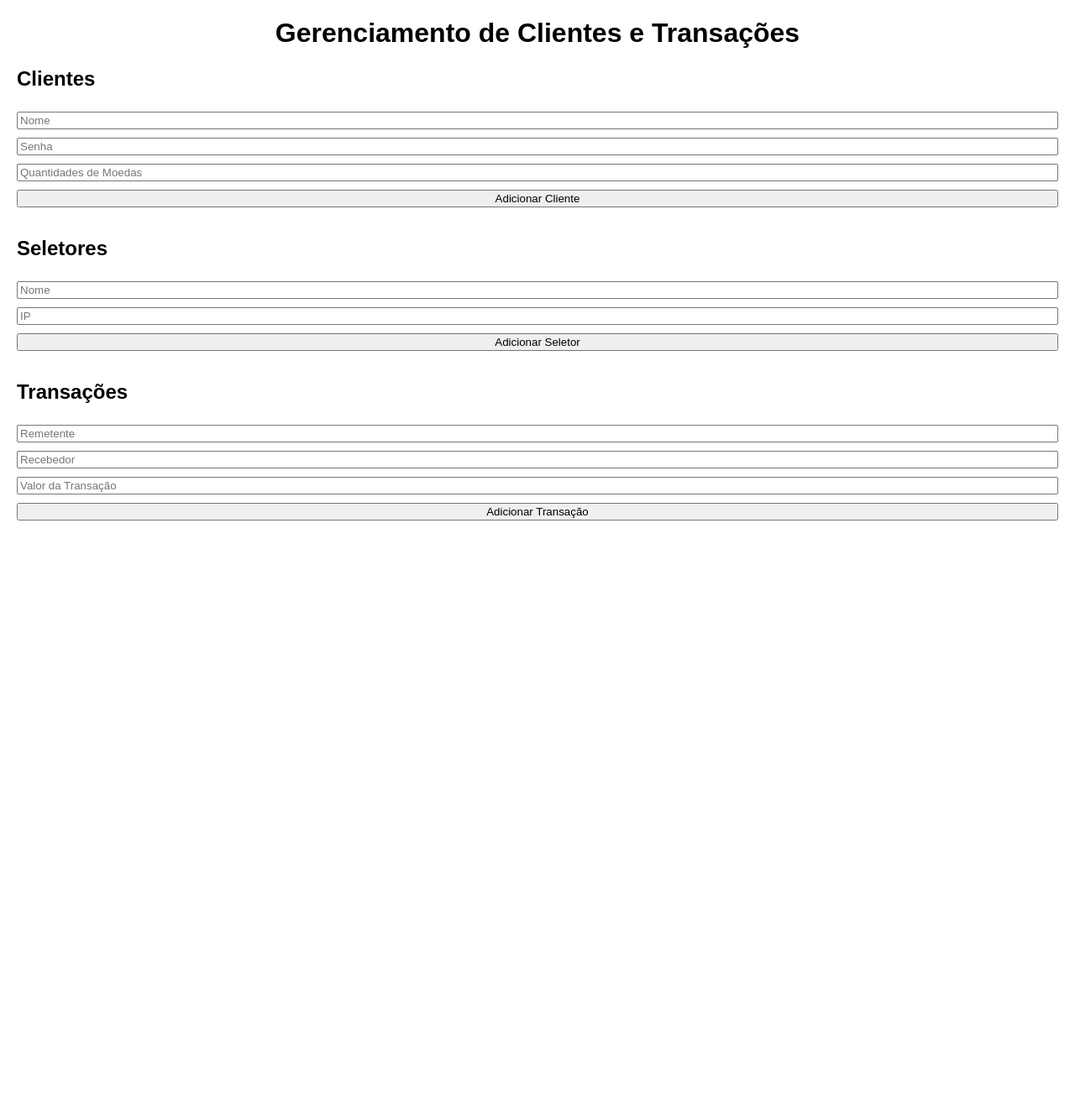
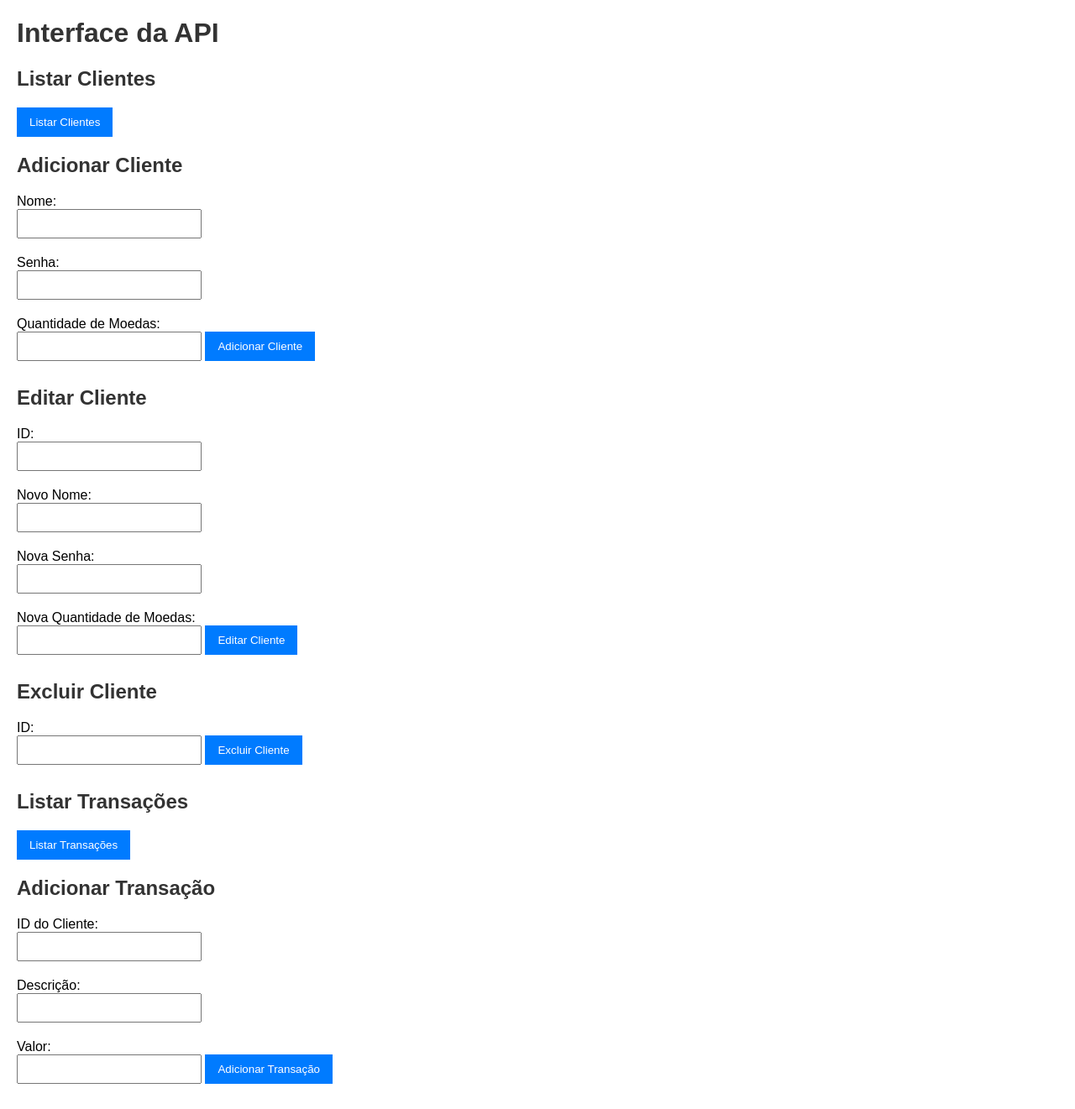
Before and after one commit to NevaxN/NoNameCoinProject, a Flask app: template Templates/index.html in a window 1280 px wide. Shown: the whole page at 84% size. Before the commit the page ends 620 px from the top, so only its background shows below. Run offline with Flask 3, Linux system fonts and the light colour scheme; the template is opened without the code that fills it, so the values that code supplies are empty.

Commit message:
frontend e umas correções em app.py

```diff
--- a/Templates/index.html
+++ b/Templates/index.html
@@ -1,46 +1,64 @@
 <!DOCTYPE html>
-<html lang="pt-br">
+<html lang="pt-BR">
 <head>
     <meta charset="UTF-8">
     <meta name="viewport" content="width=device-width, initial-scale=1.0">
-    <title>Gerenciamento de Clientes e Transações</title>
+    <title>API Interface</title>
     <link rel="stylesheet" href="styles.css">
 </head>
 <body>
-    <h1>Gerenciamento de Clientes e Transações</h1>
+    <h1>Interface da API</h1>
 
-    <section>
-        <h2>Clientes</h2>
-        <form id="clienteForm">
-            <input type="text" id="clienteNome" placeholder="Nome" required>
-            <input type="password" id="clienteSenha" placeholder="Senha" required>
-            <input type="number" id="clienteMoedas" placeholder="Quantidades de Moedas" required>
-            <button type="submit">Adicionar Cliente</button>
-        </form>
-        <ul id="clientesList"></ul>
-    </section>
+    <h2>Listar Clientes</h2>
+    <button id="listar-clientes-btn">Listar Clientes</button>
+    <ul id="clientes-lista"></ul>
 
-    <section>
-        <h2>Seletores</h2>
-        <form id="seletorForm">
-            <input type="text" id="seletorNome" placeholder="Nome" required>
-            <input type="text" id="seletorIP" placeholder="IP" required>
-            <button type="submit">Adicionar Seletor</button>
-        </form>
-        <ul id="seletorList"></ul>
-    </section>
+    <h2>Adicionar Cliente</h2>
+    <form id="adicionar-cliente-form">
+        <label for="nome">Nome:</label>
+        <input type="text" id="nome" name="nome" required>
+        <label for="senha">Senha:</label>
+        <input type="password" id="senha" name="senha" required>
+        <label for="qtdMoeda">Quantidade de Moedas:</label>
+        <input type="number" id="qtdMoeda" name="qtdMoeda" required>
+        <button type="submit">Adicionar Cliente</button>
+    </form>
 
-    <section>
-        <h2>Transações</h2>
-        <form id="transacaoForm">
-            <input type="text" id="transacaoRemetente" placeholder="Remetente" required>
-            <input type="text" id="transacaoRecebedor" placeholder="Recebedor" required>
-            <input type="number" id="transacaoValor" placeholder="Valor da Transação" required>
-            <button type="submit">Adicionar Transação</button>
-        </form>
-        <ul id="transacoesList"></ul>
-    </section>
+    <h2>Editar Cliente</h2>
+    <form id="editar-cliente-form">
+        <label for="id-editar">ID:</label>
+        <input type="number" id="id-editar" name="id-editar" required>
+        <label for="nome-editar">Novo Nome:</label>
+        <input type="text" id="nome-editar" name="nome-editar" required>
+        <label for="senha-editar">Nova Senha:</label>
+        <input type="password" id="senha-editar" name="senha-editar" required>
+        <label for="qtdMoeda-editar">Nova Quantidade de Moedas:</label>
+        <input type="number" id="qtdMoeda-editar" name="qtdMoeda-editar" required>
+        <button type="submit">Editar Cliente</button>
+    </form>
 
-    <script src="scripts.js"></script>
+    <h2>Excluir Cliente</h2>
+    <form id="excluir-cliente-form">
+        <label for="id-excluir">ID:</label>
+        <input type="number" id="id-excluir" name="id-excluir" required>
+        <button type="submit">Excluir Cliente</button>
+    </form>
+
+    <h2>Listar Transações</h2>
+    <button id="listar-transacoes-btn">Listar Transações</button>
+    <ul id="transacoes-lista"></ul>
+
+    <h2>Adicionar Transação</h2>
+    <form id="adicionar-transacao-form">
+        <label for="idCliente">ID do Cliente:</label>
+        <input type="number" id="idCliente" name="idCliente" required>
+        <label for="descricao">Descrição:</label>
+        <input type="text" id="descricao" name="descricao" required>
+        <label for="valor">Valor:</label>
+        <input type="number" id="valor" name="valor" required>
+        <button type="submit">Adicionar Transação</button>
+    </form>
+
+    <script src="script.js"></script>
 </body>
 </html>
--- /dev/null
+++ b/Templates/script.js
@@ -0,0 +1,113 @@
+document.getElementById('listar-clientes-btn').addEventListener('click', listarClientes);
+document.getElementById('adicionar-cliente-form').addEventListener('submit', adicionarCliente);
+document.getElementById('editar-cliente-form').addEventListener('submit', editarCliente);
+document.getElementById('excluir-cliente-form').addEventListener('submit', excluirCliente);
+document.getElementById('listar-transacoes-btn').addEventListener('click', listarTransacoes);
+document.getElementById('adicionar-transacao-form').addEventListener('submit', adicionarTransacao);
+
+function listarClientes() {
+    fetch('http://127.0.0.1:5000/cliente')
+        .then(response => response.json())
+        .then(data => {
+            console.log('Dados recebidos para clientes:', data); // Adicionado para depuração
+            const lista = document.getElementById('clientes-lista');
+            lista.innerHTML = '';
+            if (data.Clientes) {
+                data.Clientes.forEach(cliente => {
+                    const item = document.createElement('li');
+                    item.textContent = `ID: ${cliente.id}, Nome: ${cliente.nome}, Moedas: ${cliente.qtdMoeda}`;
+                    lista.appendChild(item);
+                });
+            }
+        })
+        .catch(error => console.error('Erro:', error));
+}
+
+function adicionarCliente(event) {
+    event.preventDefault();
+
+    const nome = document.getElementById('nome').value;
+    const senha = document.getElementById('senha').value;
+    const qtdMoeda = document.getElementById('qtdMoeda').value;
+
+    fetch(`http://127.0.0.1:5000/cliente/${nome}/${senha}/${qtdMoeda}`, {
+        method: 'POST',
+    })
+        .then(response => response.json())
+        .then(data => {
+            console.log('Sucesso:', data);
+            listarClientes();
+        })
+        .catch(error => console.error('Erro:', error));
+}
+
+function editarCliente(event) {
+    event.preventDefault();
+
+    const id = document.getElementById('id-editar').value;
+    const nome = document.getElementById('nome-editar').value;
+    const senha = document.getElementById('senha-editar').value;
+    const qtdMoeda = document.getElementById('qtdMoeda-editar').value;
+
+    fetch(`http://127.0.0.1:5000/cliente/${id}/${nome}/${senha}/${qtdMoeda}`, {
+        method: 'PUT',
+    })
+        .then(response => response.json())
+        .then(data => {
+            console.log('Sucesso:', data);
+            listarClientes();
+        })
+        .catch(error => console.error('Erro:', error));
+}
+
+function excluirCliente(event) {
+    event.preventDefault();
+
+    const id = document.getElementById('id-excluir').value;
+
+    fetch(`http://127.0.0.1:5000/cliente/${id}`, {
+        method: 'DELETE',
+    })
+        .then(response => response.json())
+        .then(data => {
+            console.log('Sucesso:', data);
+            listarClientes();
+        })
+        .catch(error => console.error('Erro:', error));
+}
+
+function listarTransacoes() {
+    fetch('http://127.0.0.1:5000/transacoes')
+        .then(response => response.json())
+        .then(data => {
+            console.log('Dados recebidos para transações:', data); // Adicionado para depuração
+            const lista = document.getElementById('transacoes-lista');
+            lista.innerHTML = '';
+            if (data.Transações) {
+                data.Transações.forEach(transacao => {
+                    const item = document.createElement('li');
+                    item.textContent = `ID: ${transacao.id}, Cliente: ${transacao.idCliente}, Descrição: ${transacao.descricao}, Valor: ${transacao.valor}`;
+                    lista.appendChild(item);
+                });
+            }
+        })
+        .catch(error => console.error('Erro:', error));
+}
+
+function adicionarTransacao(event) {
+    event.preventDefault();
+
+    const idCliente = document.getElementById('idCliente').value;
+    const descricao = document.getElementById('descricao').value;
+    const valor = document.getElementById('valor').value;
+
+    fetch(`http://127.0.0.1:5000/transacao/${idCliente}/${descricao}/${valor}`, {
+        method: 'POST',
+    })
+        .then(response => response.json())
+        .then(data => {
+            console.log('Sucesso:', data);
+            listarTransacoes();
+        })
+        .catch(error => console.error('Erro:', error));
+}
--- a/Templates/styles.css
+++ b/Templates/styles.css
@@ -3,32 +3,39 @@ body {
     margin: 20px;
 }
 
-h1 {
-    text-align: center;
-}
-
-section {
-    margin-bottom: 30px;
+h1, h2 {
+    color: #333;
 }
 
 form {
-    display: flex;
-    flex-direction: column;
-    margin-bottom: 10px;
+    margin-top: 20px;
+    margin-bottom: 20px;
 }
 
-form input, form button {
-    margin: 5px 0;
+label {
+    display: block;
+    margin-top: 10px;
+}
+
+input {
+    margin-bottom: 10px;
+    padding: 8px;
+    width: 200px;
+}
+
+button {
+    padding: 10px 15px;
+    background-color: #007BFF;
+    color: white;
+    border: none;
+    cursor: pointer;
+}
+
+button:hover {
+    background-color: #0056b3;
 }
 
 ul {
     list-style-type: none;
     padding: 0;
 }
-
-ul li {
-    background: #f4f4f4;
-    margin: 5px 0;
-    padding: 10px;
-    border: 1px solid #ddd;
-}
--- a/services/app.py
+++ b/services/app.py
@@ -570,6 +570,18 @@ def registrar_log(acao, detalhes=None):
     db.session.add(log)
     db.session.commit()
 
+@app.route('/validador/<int:id>', methods=['DELETE'])
+def ApagarValidador(id):
+    if request.method == 'DELETE':
+        validador = Validador.query.get(id)
+        if not validador:
+            return jsonify({"message": "Validador não encontrado"}), 404
+        db.session.delete(validador)
+        db.session.commit()
+        return jsonify({"message": "Validador Deletado com Sucesso"})
+    else:
+        return jsonify({'message': 'Validador Not Allowed'}), 405
+
 
 def sincronizar_tempo():
     import requests
```
